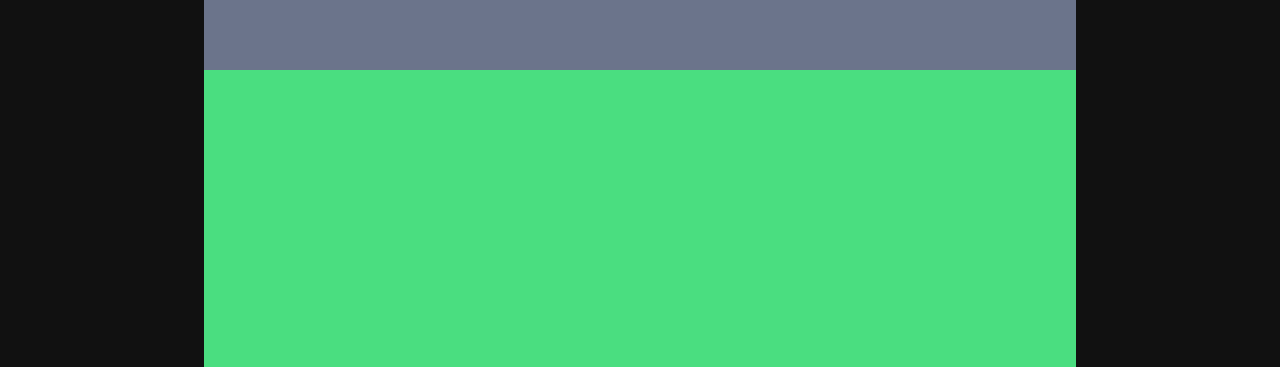
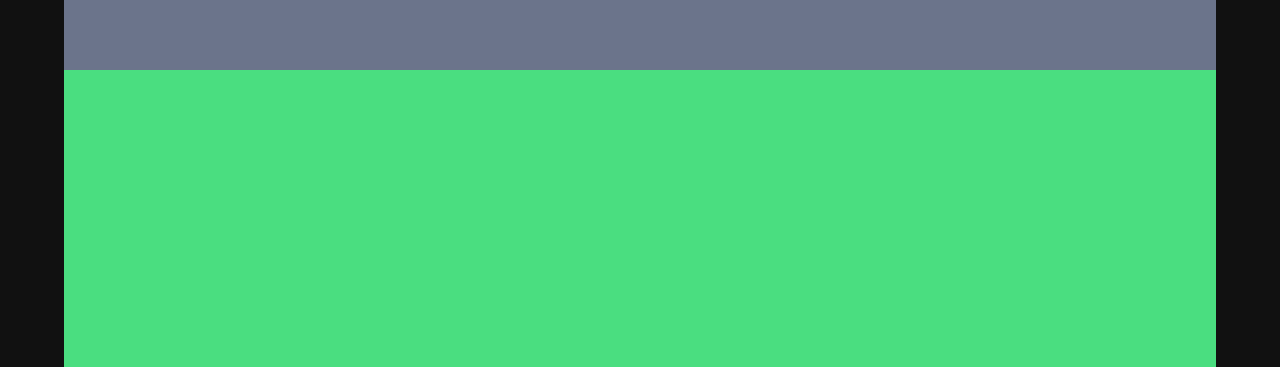
Before and after one commit to mbonikev/hotel_talents_pool, a React (Vite) app: page /#/ in a window 1280 px wide. Shown: the part 3723-4090 px from the top of the page. Built offline with nearby package versions, Linux system fonts and the light colour scheme; what ldrs would draw is missing.

Commit message:
Stalker-commit: src/components/Footer.jsx src/components/Testimonials.jsx

```diff
--- a/src/components/Footer.jsx
+++ b/src/components/Footer.jsx
@@ -6,13 +6,13 @@ import { Link } from "react-router-dom";
 function Footer() {
   return (
     <div className="w-full">
-      <div className="w-full bg-body-color flex flex-col items-start justify-between max-md:flex-col mt-[160px] max-md:gap-3 text-dark-text relative max-w-[1000px] mx-auto">
+      <div className="w-full bg-body-color flex flex-col items-start justify-between max-md:flex-col mt-[160px] max-md:gap-3 text-dark-text relative max-w-[1700px] mx-auto">
         <div className="w-full h-[300px] px-16 max-lg:px-5 absolute top-[-150px] ">
           <div className="w-full h-full bg-[#b2c3ec8e] "></div>
         </div>
       </div>
       <div className="bg-[#111111] w-full pt-[150px] ">
-        <div className="w-full min-h-[300px] flex items-center justify-center flex-col px-16 max-lg:px-5 max-w-[1000px] mx-auto">
+        <div className="w-full min-h-[300px] flex items-center justify-center flex-col px-16 max-lg:px-5 max-w-[1700px] mx-auto">
           <div className="bg-green-400 w-full h-full flex-1 p-5"></div>
         </div>
       </div>
--- a/src/components/Testimonials.jsx
+++ b/src/components/Testimonials.jsx
@@ -10,7 +10,7 @@ import { TestimonialsSection } from "../content/content";
 
 function Testimonials() {
   return (
-    <div className="w-full py-10 px-16 max-lg:px-5 gap-10 flex flex-col text-dark-text bg-red-200 max-w-[1700px] mx-auto">
+    <div className="w-full py-10 px-16 max-lg:px-5 gap-10 flex flex-col text-dark-text max-w-[1700px] mx-auto">
       <div className="w-1/2 h-fit flex flex-col gap-1 ">
         <h1 className="text-lg font-bold text-main-color">
           {TestimonialsSection.sectionTitle}
```
